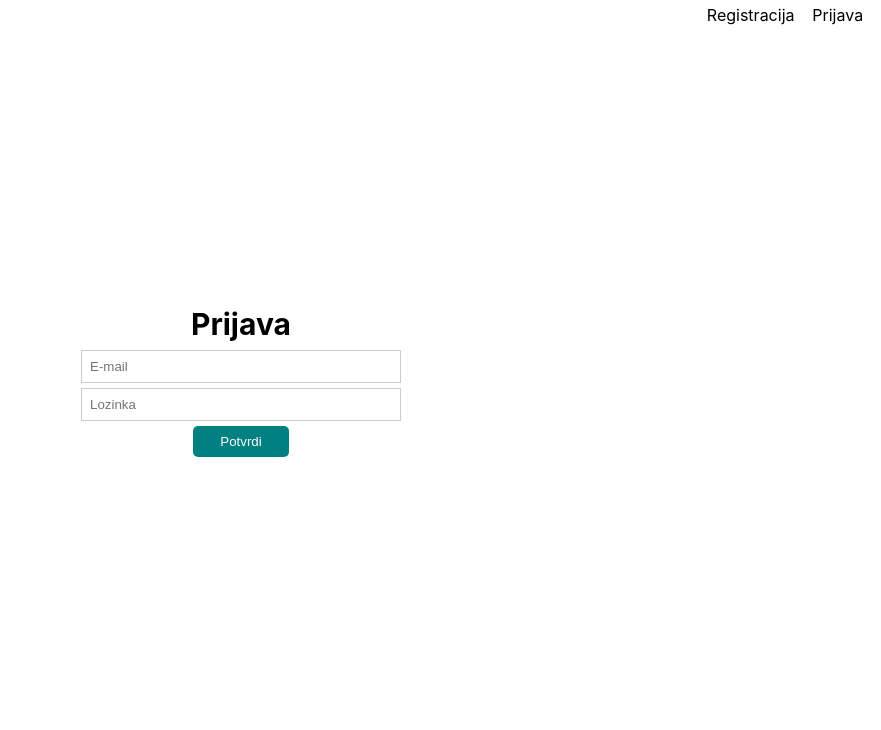
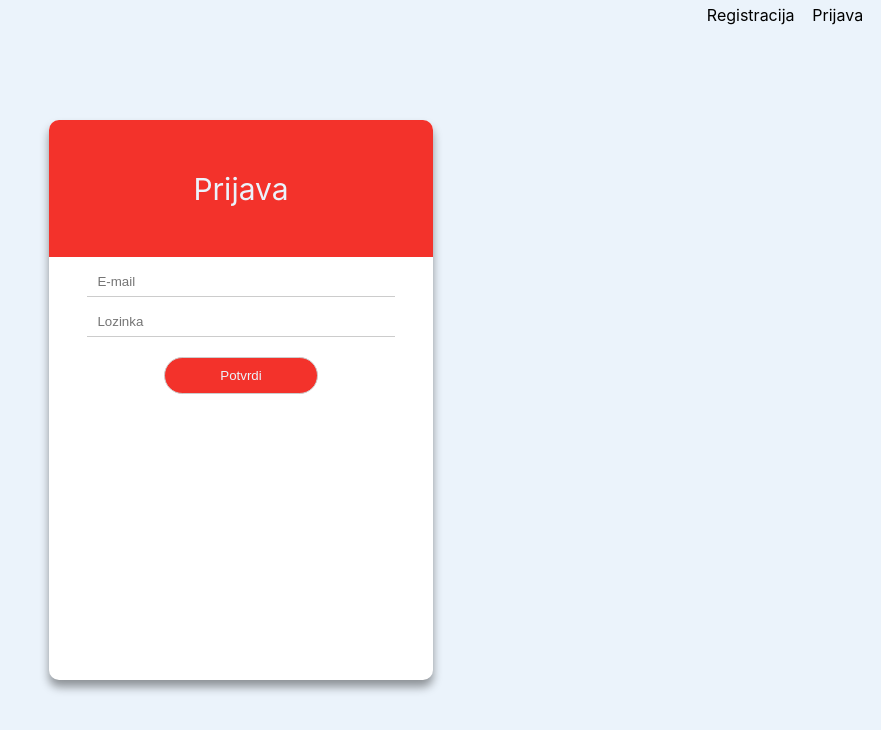
Before and after one commit to Emox133/personal-3, a React (Create React App) app: page /login in a window 1280 px wide. Shown: the top 730 px of the page, without its empty margins (399-1280 px from the left). Built offline with nearby package versions, Linux system fonts and the light colour scheme.

Commit message:
Refacored login/signup pages

```diff
--- a/package.json
+++ b/package.json
@@ -38,5 +38,6 @@
       "last 1 firefox version",
       "last 1 safari version"
     ]
-  }
+  },
+  "proxy": "http://localhost:8000/api/v1"
 }
--- a/src/App.css
+++ b/src/App.css
@@ -1,11 +1,91 @@
+#root {
+
+}
+
 .welcome-container {
-  height: calc(100vh - 37.6px);
+  height: 100vh;
+  display: flex;
+  justify-content: center;
+  align-items: center;
+  background-color: #EBF3FB;
+}
+
+.welcome__box {
+  min-height: 70%;
+  width: 80%;
+  position: relative;
+  border-radius: 1rem;
+  background-color: #fff;
+  overflow: hidden;
+  position: relative;
+  box-shadow: 0px 7px 10px 0px rgba(0, 0, 0, 0.4);
+}
+
+.welcome__title-box {
+  min-height: 13.7rem;
+  background-color: #F3322B;
+  color: #EBF3FB;
+  display: flex;
+  justify-content: center;
+  align-items: center;
+}
+
+.welcome__title {
+  font-size: 3rem;
+  font-weight: 400;
+}
+
+.welcome__form {
   display: flex;
   flex-direction: column;
-  justify-content: center;
   align-items: center;
-  overflow: hidden;
 }
+
+.welcome__form input {
+  width: 80%;
+  border: none;
+  border-bottom: 1px solid #ccc;
+  outline: none;
+  padding: .7rem 1rem;
+  margin-top: 1rem;
+  transition: all .4s ease-out;
+}
+
+.welcome__form input:focus {
+  border-bottom: 1px solid #F3322B;
+}
+
+.welcome__btn {
+  width: 40%;
+  margin: 0 auto;
+  margin-top: 2rem;
+  margin-bottom: 1rem;
+}
+
+.btn-2 {
+  color: #EBF3FB;
+  background-color: #F3322B;
+  padding: 1rem;
+  border-radius: 3rem;
+  border: 1px solid #ccc;
+  outline: none;
+}
+
+.welcome__form span {
+  height: 1rem;
+  font-size: 1.3rem;
+  margin-top: .5rem;
+  color: #F3322B;
+}
+
+.welcome__form .error {
+  border: 1px solid #F3322B;
+}
+
+.welcome__form .error::placeholder {
+  color: #F3322B;
+}
+
 
 .form {
   display: flex;
@@ -13,10 +93,10 @@
   width: 25%;
 }
 
-.welcome__title {
+/* .welcome__title {
   font-size: 3rem;
   margin-bottom: .8rem;
-}
+} */
 
 .form input {
   padding: .8rem .8rem;
@@ -78,15 +158,6 @@ form select {
   font-size: 1.6rem;
   text-decoration: none;
   color: #000;
-}
-
-.signup__form span {
-  font-size: 1.3rem;
-  color: orangered;
-}
-
-.signup__form .error {
-  border: 1px solid orangered;
 }
 
 /* HOME PAGE */
@@ -190,9 +261,9 @@ form select {
   background-color: rgb(255, 0, 191);
 } */
 
-.advert__sidebar {
-  /* border: 1px solid blue; */
-}
+/* .advert__sidebar {
+  border: 1px solid blue;
+} */
 
 .advert__primary {
   border: 1.5px solid #ccc;
@@ -327,9 +398,9 @@ form select {
     width: 65%;
   }
 
-  .welcome__title {
+  /* .welcome__title {
     font-size: 2.6rem;
-  }
+  } */
 
   .nav__list {
     width: 30%;
@@ -381,7 +452,26 @@ form select {
     width: 90%;
   }
 
-  .modal__title {
+  /* .modal__title {
 
+  } */
+}
+
+/* MOBILE FIRST */
+@media only screen and (min-width: 600px) {
+  .welcome__box {
+    width: 50%;
   }
 }
+
+@media only screen and (min-width: 900px) {
+  .welcome__box {
+    width: 40%;
+  }
+}
+
+@media only screen and (min-width: 1200px) {
+  .welcome__box {
+    width: 30%;
+  }
+}
--- a/src/App.js
+++ b/src/App.js
@@ -11,7 +11,7 @@ import {useAuth} from './contexts/authContext'
 import {useAdveristments} from './contexts/adveristmentContext'
 import jwtDecode from 'jwt-decode'
 
-axios.defaults.baseURL = 'https://glacial-lake-62293.herokuapp.com/api/v1'
+// axios.defaults.baseURL = 'https://glacial-lake-62293.herokuapp.com/api/v1'
 
 function App() {
   const {auth, handleLogout, setAuth} = useAuth()
--- a/src/pages/Login.js
+++ b/src/pages/Login.js
@@ -48,15 +48,19 @@ function Signup() {
 
     return (
         <div className="welcome-container">
-            <h2 className="welcome__title signup--title">Prijava</h2>
-            <form className="form signup__form" onSubmit={handleSubmit}>
-                {errors.combinedMessage ? <span>{errors.combinedMessage}</span> : null}
-                <input className={errors.combinedMessage ? 'error' : null} type="email" placeholder="E-mail" name="email" onChange={handleFieldsChange}/>
-                {errors.combinedMessage ? <span>{errors.combinedMessage}</span> : null}
-                <input className={errors.combinedMessage ? 'error' : null} type="password" placeholder="Lozinka" name="password" onChange={handleFieldsChange}/>
+            <div className="welcome__box">
+                <div className="welcome__title-box">
+                    <h2 className="welcome__title">Prijava</h2>
+                </div>
+                <form className="welcome__form" onSubmit={handleSubmit}>
+                    {errors.combinedMessage ? <span>{errors.combinedMessage}</span> : null}
+                    <input className={errors.combinedMessage ? 'error' : null} type="email" placeholder="E-mail" name="email" onChange={handleFieldsChange}/>
+                    {errors.combinedMessage ? <span>{errors.combinedMessage}</span> : null}
+                    <input className={errors.combinedMessage ? 'error' : null} type="password" placeholder="Lozinka" name="password" onChange={handleFieldsChange}/>
 
-                <button className="signup__btn btn" type="submit">Potvrdi</button>
-            </form>
+                    <button className="welcome__btn btn-2" type="submit">Potvrdi</button>
+                </form>
+            </div>
         </div>
     )
 }
--- a/src/pages/Signup.js
+++ b/src/pages/Signup.js
@@ -64,8 +64,12 @@ function Signup() {
 
     return (
         <div className="welcome-container">
-            <h2 className="welcome__title signup--title">Registracija</h2>
-            <form className="form signup__form" onSubmit={handleSubmit}>
+            <div className="welcome__box">
+                <div className="welcome__title-box">
+                    <h2 className="welcome__title">Registracija</h2>
+                </div>
+
+                <form className="welcome__form" onSubmit={handleSubmit}>
                    {errors.firstName ? <span>{errors.firstName.message}</span> : null}
                    <input className={errors.firstName ? 'error' : null} type="text" placeholder="Ime" name="firstName" onChange={handleFieldsChange}/>
                    {errors.lastName ? <span>{errors.lastName.message}</span> : null}
@@ -79,8 +83,9 @@ function Signup() {
                    {errors.confirmPassword ? <span>{errors.confirmPassword.message}</span> : null}
                    <input className={errors.confirmPassword ? 'error' : null} type="password" placeholder="Ponovite Lozinku" name="confirmPassword" onChange={handleFieldsChange}/>
 
-                <button className="signup__btn btn" type="submit">Potvrdi</button>
+                   <button className="welcome__btn btn-2" type="submit">Potvrdi</button>
                 </form>
+            </div>
         </div>
     )
 }
```
Lines whose indentation alone changed are shown as unchanged.
